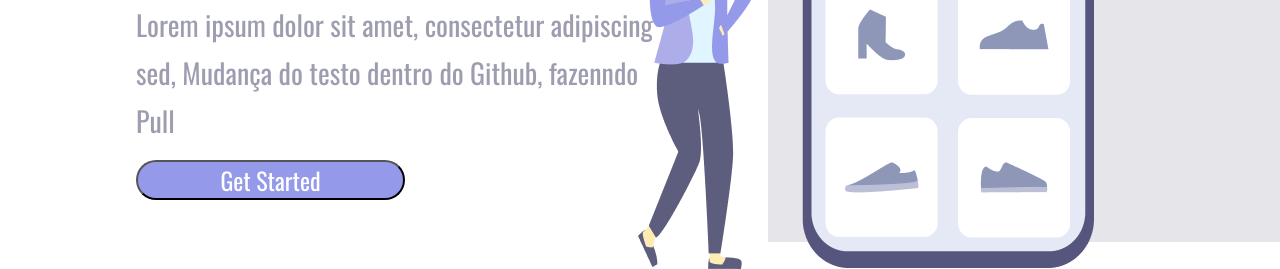
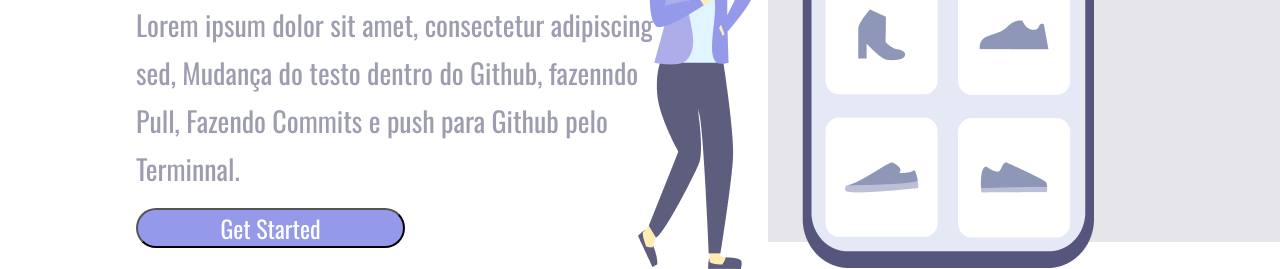
Before and after one commit to AlexDevForever/Projeto-1-CSS-commit-2, a plain HTML site: page index.html in a window 1280 px wide. Shown: the part 558-827 px from the top of the page. Drawn offline with nearby package versions, Linux system fonts and the light colour scheme.

Commit message:
commitando pelo terminal

```diff
--- a/index.html
+++ b/index.html
@@ -15,7 +15,7 @@
     <div class="wrapper">
         <section class="container-left">
             <h1>Easy Shopping Via Mobile</h1>
-            <p>Lorem ipsum dolor sit amet, consectetur adipiscing sed, Mudança do testo dentro do Github, fazenndo Pull
+            <p>Lorem ipsum dolor sit amet, consectetur adipiscing sed, Mudança do testo dentro do Github, fazenndo Pull, Fazendo Commits e push para Github pelo Terminnal.
                 </p>
             <button>Get Started</button>
         </section>
```
